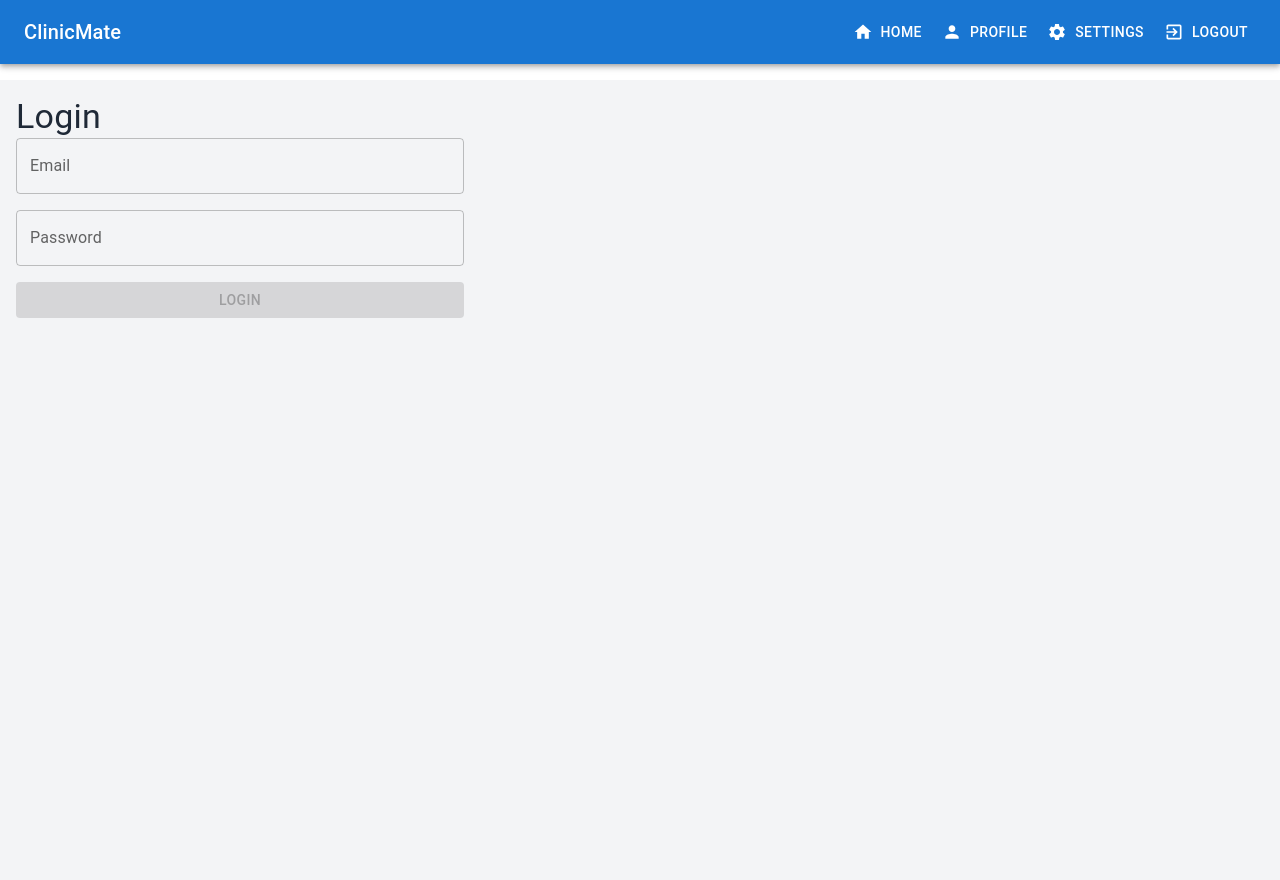
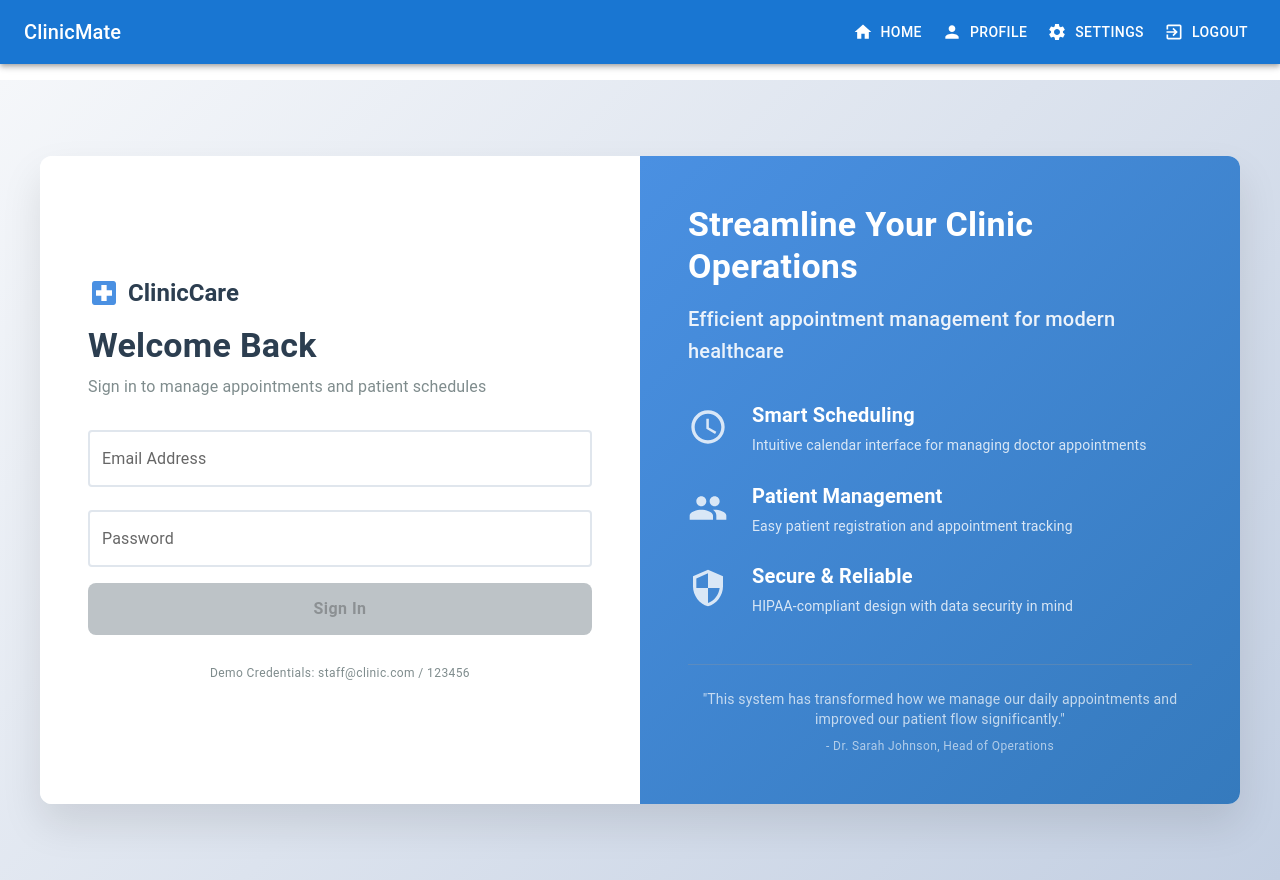
Before and after one commit to srreeraj/ClinicMate, a React (Vite) app in the folder ClinicMate/: page / in a window 1280 px wide. Built offline with nearby package versions, Linux system fonts and the light colour scheme.

Commit message:
login page, and app.jsx has been updated

```diff
--- a/ClinicMate/src/App.jsx
+++ b/ClinicMate/src/App.jsx
@@ -11,8 +11,6 @@ function App() {
   return (
     <div className={isDarkMode ? 'dark' : ''}>
       <Navbar/>
-      <div className="min-h-screen bg-gray-100 dark:bg-gray-900 transition-colors">
-        <div className="container mx-auto p-4">
           <Routes>
             <Route
               path="/"
@@ -28,8 +26,6 @@ function App() {
             />
           </Routes>
         </div>
-      </div>
-    </div>
   )
 }
 
--- a/ClinicMate/src/components/LoginPage.jsx
+++ b/ClinicMate/src/components/LoginPage.jsx
@@ -2,18 +2,19 @@ import React, { useState } from 'react'
 import { useDispatch } from 'react-redux'
 import { useNavigate } from 'react-router-dom'
 import { login } from '../features/authSlice'
-import { TextField, Button, Box, Typography } from '@mui/material'
+import { TextField, Button, Box, Typography, Card, CardContent, Divider } from '@mui/material'
+import { LocalHospital, Schedule, People, Security } from '@mui/icons-material'
 
 const LoginPage = () => {
-  const [email , setEmail] = useState('');
+  const [email, setEmail] = useState('');
   const [password, setPassword] = useState('')
-  const [error , setError] = useState('')
+  const [error, setError] = useState('')
   const dispatch = useDispatch()
   const navigate = useNavigate()
 
   const handleLogin = () => {
-    const validateCredentials = { email : 'staff@clinic.com', password : '123456'}
-    if ( email === validateCredentials.email && password === validateCredentials.password) {
+    const validateCredentials = { email: 'staff@clinic.com', password: '123456'}
+    if (email === validateCredentials.email && password === validateCredentials.password) {
         dispatch(login({email}))
         navigate('/')
     } else {
@@ -22,42 +23,203 @@ const LoginPage = () => {
   }
 
   return (
-    <Box classname='flex flex-col item-center justify-center min-h-[calc(100vh-64px)] p-4'>
-        <Typography variant='h4' className='mb-4 text-gray-800 dark:text-white'>
-            Login
+    <Box sx={{
+      minHeight: '100vh',
+      background: 'linear-gradient(135deg, #f5f7fa 0%, #c3cfe2 100%)',
+      display: 'flex',
+      alignItems: 'center',
+      justifyContent: 'center',
+      p: 2
+    }}>
+      <Card sx={{
+        maxWidth: 1200,
+        width: '100%',
+        boxShadow: '0 20px 40px rgba(0,0,0,0.1)',
+        borderRadius: 3,
+        overflow: 'hidden'
+      }}>
+        <Box sx={{
+          display: 'flex',
+          minHeight: { xs: 'auto', md: '600px' },
+          flexDirection: { xs: 'column', md: 'row' }
+        }}>
+
+          {/* Left Side - Login Form */}
+          <Box sx={{
+            flex: 1,
+            p: { xs: 3, md: 6 },
+            display: 'flex',
+            flexDirection: 'column',
+            justifyContent: 'center',
+            bgcolor: 'white'
+          }}>
+            <Box sx={{ mb: 4 }}>
+              <Box sx={{ display: 'flex', alignItems: 'center', mb: 2 }}>
+                <LocalHospital sx={{ fontSize: 32, color: '#4a90e2', mr: 1 }} />
+                <Typography variant="h5" sx={{ fontWeight: 600, color: '#2c3e50' }}>
+                  ClinicCare
                 </Typography>
-        <Box className='w-full max-w-md space-y-4'>
+              </Box>
+              <Typography variant="h4" sx={{ fontWeight: 700, color: '#2c3e50', mb: 1 }}>
+                Welcome Back
+              </Typography>
+              <Typography variant="body1" sx={{ color: '#7f8c8d' }}>
+                Sign in to manage appointments and patient schedules
+              </Typography>
+            </Box>
+
+            <Box sx={{ space: 3 }}>
               <TextField
                 fullWidth
-             label='Email'
+                label="Email Address"
                 value={email}
-             onChange={(e)=>setEmail(e.target.value)}
-             variant='outlined'
-             className='dark:bg-gray-800 dark:text-white'
+                onChange={(e) => setEmail(e.target.value)}
+                variant="outlined"
+                sx={{
+                  mb: 3,
+                  '& .MuiOutlinedInput-root': {
+                    '& fieldset': {
+                      borderColor: '#e0e6ed',
+                      borderWidth: 2
+                    },
+                    '&:hover fieldset': {
+                      borderColor: '#4a90e2'
+                    },
+                    '&.Mui-focused fieldset': {
+                      borderColor: '#4a90e2'
+                    }
+                  }
+                }}
               />
+
               <TextField
                 fullWidth
-             label='Password'
+                label="Password"
+                type="password"
                 value={password}
-             onChange={(e)=>setPassword(e.target.value)}
-             variant='outlined'
-             className='dark:bg-gray-800 dark:text-white'
+                onChange={(e) => setPassword(e.target.value)}
+                variant="outlined"
+                sx={{
+                  mb: 2,
+                  '& .MuiOutlinedInput-root': {
+                    '& fieldset': {
+                      borderColor: '#e0e6ed',
+                      borderWidth: 2
+                    },
+                    '&:hover fieldset': {
+                      borderColor: '#4a90e2'
+                    },
+                    '&.Mui-focused fieldset': {
+                      borderColor: '#4a90e2'
+                    }
+                  }
+                }}
               />
-            { error && (
-                <Typography color='error' className='text-sm'>
+
+              {error && (
+                <Typography color="error" sx={{ mb: 2, fontSize: '0.875rem' }}>
                   {error}
                 </Typography>
               )}
+
               <Button
                 fullWidth
-             variant='contained'
-             color='primary'
+                variant="contained"
                 onClick={handleLogin}
                 disabled={!email || !password}
+                sx={{
+                  py: 1.5,
+                  fontSize: '1rem',
+                  fontWeight: 600,
+                  textTransform: 'none',
+                  borderRadius: 2,
+                  background: 'linear-gradient(45deg, #4a90e2, #357abd)',
+                  '&:hover': {
+                    background: 'linear-gradient(45deg, #357abd, #2e6da4)'
+                  },
+                  '&:disabled': {
+                    background: '#bdc3c7'
+                  }
+                }}
               >
-                Login
+                Sign In
               </Button>
             </Box>
+
+            <Box sx={{ mt: 3, textAlign: 'center' }}>
+              <Typography variant="caption" sx={{ color: '#7f8c8d' }}>
+                Demo Credentials: staff@clinic.com / 123456
+              </Typography>
+            </Box>
+          </Box>
+
+          {/* Right Side - Features/Info */}
+          <Box sx={{
+            flex: 1,
+            bgcolor: '#4a90e2',
+            background: 'linear-gradient(135deg, #4a90e2 0%, #357abd 100%)',
+            p: { xs: 3, md: 6 },
+            display: 'flex',
+            flexDirection: 'column',
+            justifyContent: 'center',
+            color: 'white'
+          }}>
+            <Typography variant="h4" sx={{ fontWeight: 700, mb: 2 }}>
+              Streamline Your Clinic Operations
+            </Typography>
+            <Typography variant="h6" sx={{ mb: 4, opacity: 0.9 }}>
+              Efficient appointment management for modern healthcare
+            </Typography>
+
+            <Box sx={{ space: 3 }}>
+              <Box sx={{ display: 'flex', alignItems: 'center', mb: 3 }}>
+                <Schedule sx={{ fontSize: 40, mr: 3, opacity: 0.8 }} />
+                <Box>
+                  <Typography variant="h6" sx={{ fontWeight: 600, mb: 0.5 }}>
+                    Smart Scheduling
+                  </Typography>
+                  <Typography variant="body2" sx={{ opacity: 0.8 }}>
+                    Intuitive calendar interface for managing doctor appointments
+                  </Typography>
+                </Box>
+              </Box>
+
+              <Box sx={{ display: 'flex', alignItems: 'center', mb: 3 }}>
+                <People sx={{ fontSize: 40, mr: 3, opacity: 0.8 }} />
+                <Box>
+                  <Typography variant="h6" sx={{ fontWeight: 600, mb: 0.5 }}>
+                    Patient Management
+                  </Typography>
+                  <Typography variant="body2" sx={{ opacity: 0.8 }}>
+                    Easy patient registration and appointment tracking
+                  </Typography>
+                </Box>
+              </Box>
+
+              <Box sx={{ display: 'flex', alignItems: 'center', mb: 3 }}>
+                <Security sx={{ fontSize: 40, mr: 3, opacity: 0.8 }} />
+                <Box>
+                  <Typography variant="h6" sx={{ fontWeight: 600, mb: 0.5 }}>
+                    Secure & Reliable
+                  </Typography>
+                  <Typography variant="body2" sx={{ opacity: 0.8 }}>
+                    HIPAA-compliant design with data security in mind
+                  </Typography>
+                </Box>
+              </Box>
+            </Box>
+
+            <Divider sx={{ my: 3, bgcolor: 'rgba(255,255,255,0.2)' }} />
+
+            <Typography variant="body2" sx={{ opacity: 0.7, textAlign: 'center' }}>
+              "This system has transformed how we manage our daily appointments and improved our patient flow significantly."
+            </Typography>
+            <Typography variant="caption" sx={{ opacity: 0.6, textAlign: 'center', mt: 1 }}>
+              - Dr. Sarah Johnson, Head of Operations
+            </Typography>
+          </Box>
+        </Box>
+      </Card>
     </Box>
   )
 }
```
Lines whose indentation alone changed are shown as unchanged.
